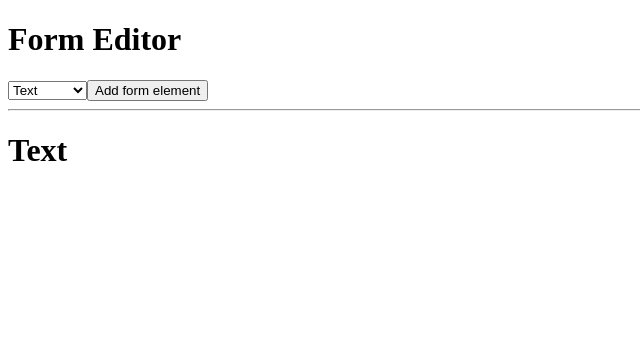
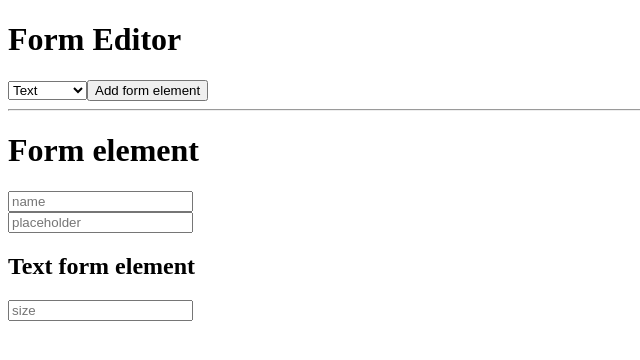
Before and after one commit to jannunzi/webdev-summer1-2018-poc-angular, an Angular app: page / in a window 1280 px wide. Both pictures are taken after a click on the button "Add form element". Shown: the top 360 px of the page, without its empty margins (0-640 px from the left). Built offline with nearby package versions, Linux system fonts and the light colour scheme.

Commit message:
added common and specific fields for each form element type

```diff
--- a/src/app/form-editor/form-editor.component.html
+++ b/src/app/form-editor/form-editor.component.html
@@ -12,11 +12,24 @@
 
 <div *ngFor="let formElement of formElements">
   <div [ngSwitch]="formElement.type">
+    <h1>Form element</h1>
+    <input [(ngModel)]="formElement.name"
+           placeholder="name"/>
+    <br/>
+    <input [(ngModel)]="formElement.placeholder"
+           placeholder="placeholder"/>
     <div *ngSwitchCase="'text'">
-      <h1>Text</h1>
+      <h2>Text form element</h2>
+      <input [(ngModel)]="size"
+             placeholder="size"/>
     </div>
     <div *ngSwitchCase="'textarea'">
-      <h1>Text Area</h1>
+      <h2>Textarea form element</h2>
+      <input [(ngModel)]="rows"
+             placeholder="rows"/>
+      <br/>
+      <input [(ngModel)]="columns"
+             placeholder="columns"/>
     </div>
   </div>
 </div>
```
